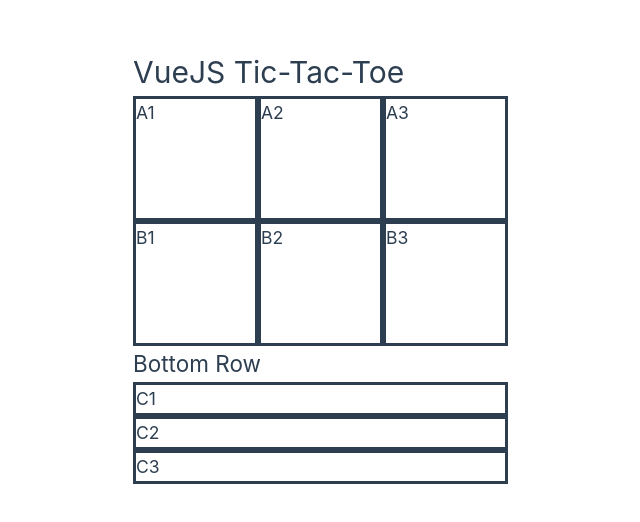
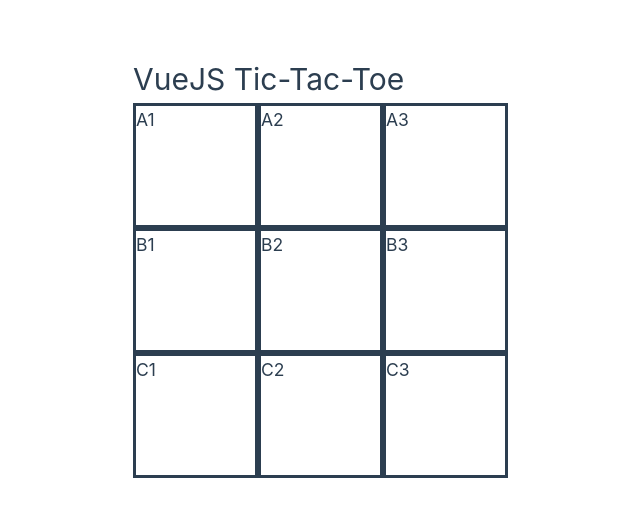
Before and after one commit to jffelix/VueJS-Tic-Tac-Toe, a Vue app in the folder VueJS-Tic-Tac-Toe/: page / in a window 1280 px wide. Shown: the part 134-656 px from the top of the page, without its empty margins (507-1147 px from the left). Built offline with nearby package versions, Linux system fonts and the light colour scheme.

Commit message:
Implemented flex CSS for thirdRow

```diff
--- a/VueJS-Tic-Tac-Toe/src/components/rows/BottomRow.vue
+++ b/VueJS-Tic-Tac-Toe/src/components/rows/BottomRow.vue
@@ -4,7 +4,6 @@
 
   <main>
     <div className='thirdRow'>
-      <h2>Bottom Row</h2>
       <RowC1 />
       <RowC2 />
       <RowC3 />
@@ -29,5 +28,8 @@
 </script>
 
 <style>
-
+.thirdRow {
+    display: flex;
+    flex-direction: row;
+}
 </style>
--- a/VueJS-Tic-Tac-Toe/src/components/rows/subrows/RowC1.vue
+++ b/VueJS-Tic-Tac-Toe/src/components/rows/subrows/RowC1.vue
@@ -13,5 +13,7 @@
 <style>
 .rowC1 {
     border-style: solid;
+    width: 125px;
+    height: 125px;
 }
 </style>
--- a/VueJS-Tic-Tac-Toe/src/components/rows/subrows/RowC2.vue
+++ b/VueJS-Tic-Tac-Toe/src/components/rows/subrows/RowC2.vue
@@ -15,5 +15,7 @@
 <style>
 .rowC2 {
     border-style: solid;
+    width: 125px;
+    height: 125px;
 }
 </style>
--- a/VueJS-Tic-Tac-Toe/src/components/rows/subrows/RowC3.vue
+++ b/VueJS-Tic-Tac-Toe/src/components/rows/subrows/RowC3.vue
@@ -15,5 +15,7 @@
 <style>
 .rowC3 {
     border-style: solid;
+    width: 125px;
+    height: 125px;
 }
 </style>
```
